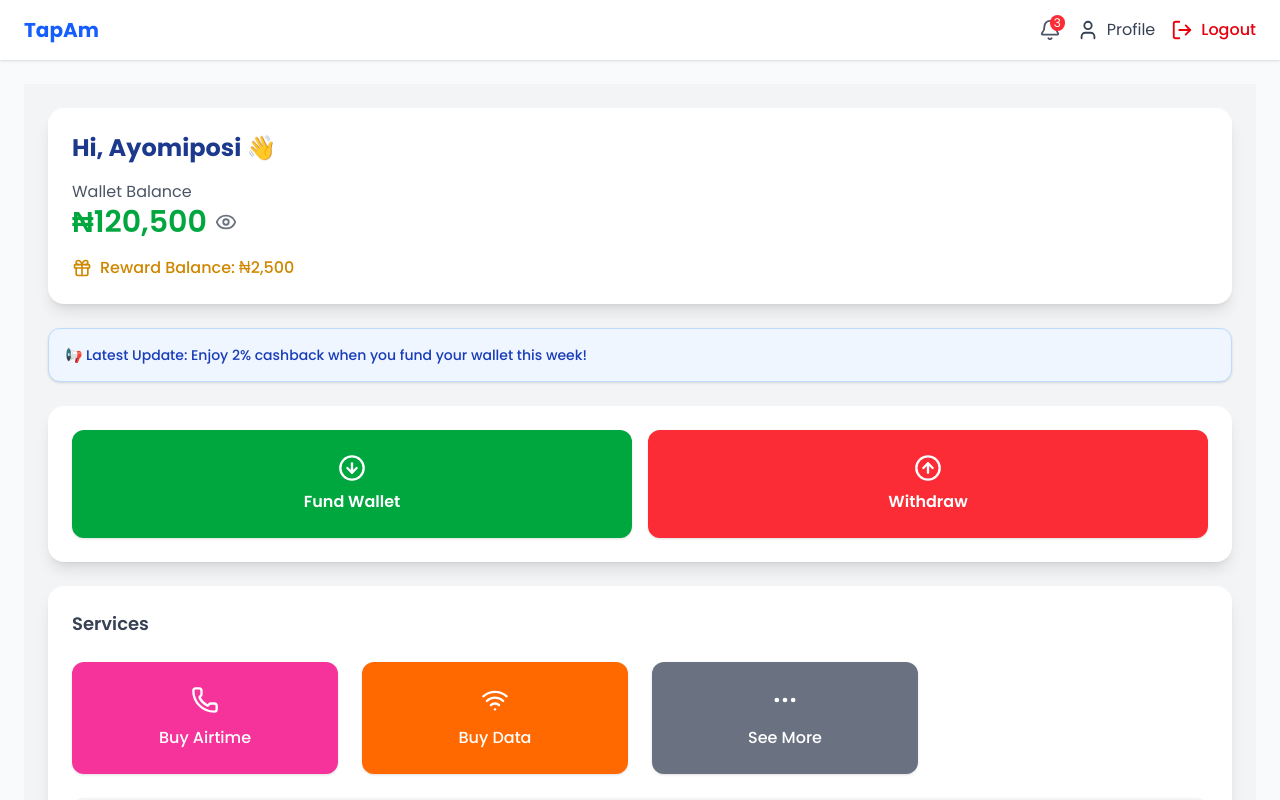
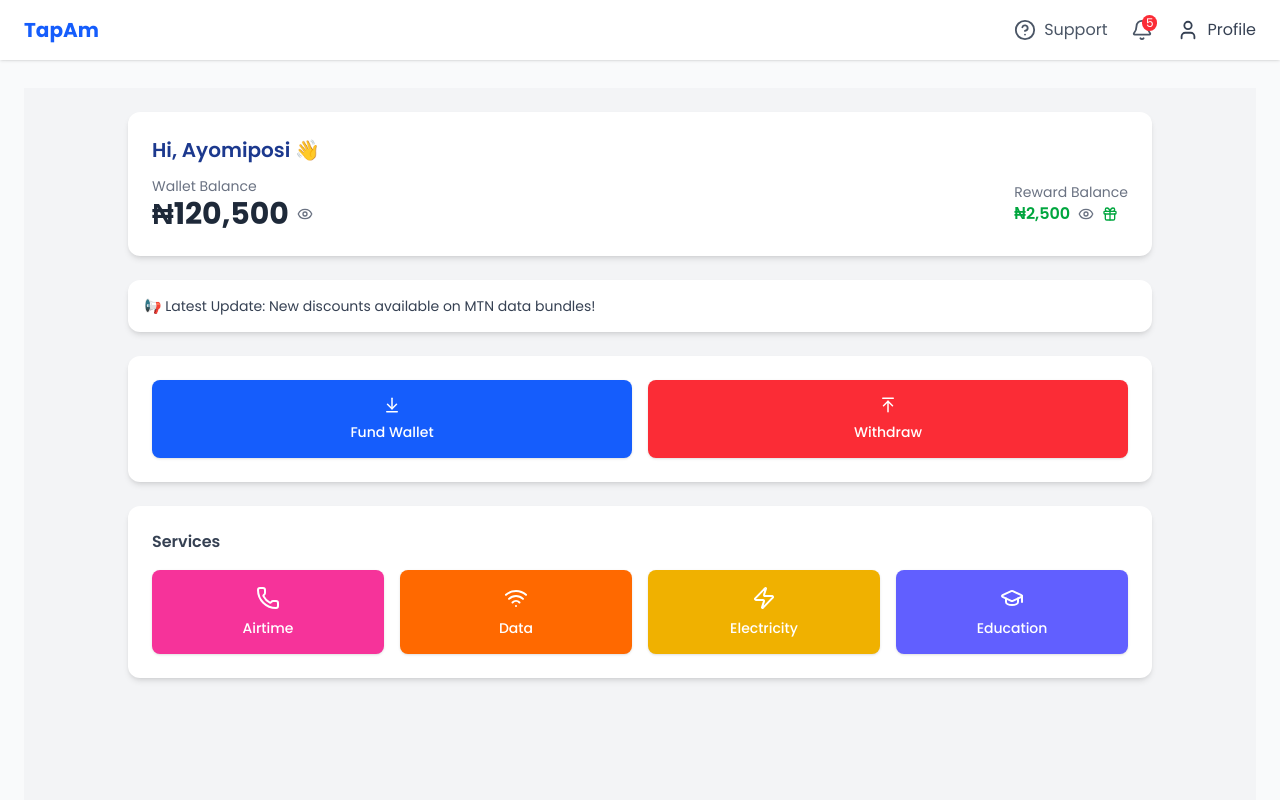
Before and after one commit to iamvenpolex/polexvtu, a Next.js app: page /dashboard in a window 1280 px wide. Shown: the top 800 px of the page. Built offline with nearby package versions, Linux system fonts and the light colour scheme.

Commit message:
addg dashboard

```diff
--- /dev/null
+++ b/app/dashboard/components/Navbar.tsx
@@ -0,0 +1,91 @@
+"use client";
+
+import { useState, useEffect, useRef } from "react";
+import { Bell, User, LogOut, HelpCircle, Settings } from "lucide-react";
+import Link from "next/link";
+
+export default function Navbar() {
+  const [showProfileMenu, setShowProfileMenu] = useState(false);
+  const menuRef = useRef<HTMLDivElement>(null);
+
+  // Close dropdown when clicking outside
+  useEffect(() => {
+    const handleClickOutside = (event: MouseEvent) => {
+      if (menuRef.current && !menuRef.current.contains(event.target as Node)) {
+        setShowProfileMenu(false);
+      }
+    };
+    document.addEventListener("mousedown", handleClickOutside);
+    return () => document.removeEventListener("mousedown", handleClickOutside);
+  }, []);
+
+  return (
+    <>
+      <nav className="fixed top-0 left-0 w-full bg-white shadow px-6 py-4 flex items-center justify-between z-50">
+        {/* Logo / Brand */}
+        <Link href="/dashboard" className="text-xl font-bold text-blue-600">
+          TapAm
+        </Link>
+
+        {/* Right side actions */}
+        <div className="flex items-center gap-6">
+          {/* Support */}
+          <Link
+            href="/dashboard/support"
+            className="flex items-center gap-2 text-gray-600 hover:text-blue-600"
+          >
+            <HelpCircle size={22} />
+            <span className="hidden sm:inline">Support</span>
+          </Link>
+
+          {/* Notifications */}
+          <button className="relative text-gray-600 hover:text-blue-600">
+            <Bell size={22} />
+            <span className="absolute -top-1 -right-1 bg-red-500 text-white text-xs px-1 rounded-full">
+              5
+            </span>
+          </button>
+
+          {/* Profile Dropdown */}
+          <div className="relative" ref={menuRef}>
+            <button
+              onClick={() => setShowProfileMenu(!showProfileMenu)}
+              className="flex items-center gap-2 text-gray-700 hover:text-blue-600"
+            >
+              <User size={22} />
+              <span className="hidden sm:inline">Profile</span>
+            </button>
+
+            {showProfileMenu && (
+              <div className="absolute right-0 mt-2 w-48 bg-white rounded-lg shadow-lg border p-2 z-50">
+                <Link
+                  href="/dashboard/profile"
+                  className="flex items-center gap-2 px-3 py-2 text-gray-700 hover:bg-gray-100 rounded"
+                >
+                  <User size={18} />
+                  View Profile
+                </Link>
+
+                <Link
+                  href="/dashboard/settings"
+                  className="flex items-center gap-2 px-3 py-2 text-gray-700 hover:bg-gray-100 rounded"
+                >
+                  <Settings size={18} />
+                  Account Settings
+                </Link>
+
+                <button className="flex items-center gap-2 px-3 py-2 w-full text-left text-red-600 hover:bg-gray-100 rounded">
+                  <LogOut size={18} />
+                  Logout
+                </button>
+              </div>
+            )}
+          </div>
+        </div>
+      </nav>
+
+      {/* Spacer so content isn’t hidden behind fixed navbar */}
+      <div className="h-16"></div>
+    </>
+  );
+}
--- a/app/dashboard/layout.tsx
+++ b/app/dashboard/layout.tsx
@@ -1,43 +1,13 @@
-// app/dashboard/layout.tsx
 "use client";
 
 import { ReactNode } from "react";
-import { Bell, User, LogOut } from "lucide-react";
-import Link from "next/link";
+import Navbar from "./components/Navbar";
 
 export default function DashboardLayout({ children }: { children: ReactNode }) {
   return (
     <div className="min-h-screen flex flex-col bg-gray-50">
       {/* Navbar */}
-      <nav className="bg-white shadow px-6 py-4 flex items-center justify-between">
-        {/* Logo / Brand */}
-        <Link href="/dashboard" className="text-xl font-bold text-blue-600">
-          TapAm
-        </Link>
-
-        {/* Right side actions */}
-        <div className="flex items-center gap-4">
-          <button className="relative text-gray-600 hover:text-blue-600">
-            <Bell size={22} />
-            <span className="absolute -top-1 -right-1 bg-red-500 text-white text-xs px-1 rounded-full">
-              3
-            </span>
-          </button>
-
-          <Link
-            href="/dashboard/profile"
-            className="flex items-center gap-2 text-gray-700 hover:text-blue-600"
-          >
-            <User size={22} />
-            <span className="hidden sm:inline">Profile</span>
-          </Link>
-
-          <button className="flex items-center gap-2 text-red-600 hover:text-red-700 font-medium">
-            <LogOut size={22} />
-            <span className="hidden sm:inline">Logout</span>
-          </button>
-        </div>
-      </nav>
+      <Navbar />
 
       {/* Page Content */}
       <main className="flex-1 p-6">{children}</main>
--- a/app/dashboard/page.tsx
+++ b/app/dashboard/page.tsx
@@ -2,143 +2,133 @@
 
 import { useState } from "react";
 import {
-  Wallet,
   Wifi,
-  Settings,
   Phone,
-  MoreHorizontal,
   Eye,
   EyeOff,
   Gift,
-  ArrowDownCircle,
-  ArrowUpCircle,
+  ArrowDownToLine,
+  ArrowUpToLine,
+  Zap,
+  GraduationCap,
 } from "lucide-react";
 import Link from "next/link";
 
 export default function DashboardPage() {
+  const [showBalance, setShowBalance] = useState(true);
+  const [showReward, setShowReward] = useState(true);
+
   const user = {
     name: "Ayomiposi Adejorin",
-    walletBalance: 120500,
-    rewardBalance: 2500,
+    balance: 120500,
+    reward: 2500,
   };
 
-  const [showBalance, setShowBalance] = useState(true);
-
-  const firstName = user.name.split(" ")[0]; // Get first name
-
   return (
-    <div className="min-h-screen bg-gray-100 p-6 space-y-6">
-      {/* Increased width from max-w-5xl → max-w-7xl */}
-      <div className="max-w-7xl mx-auto space-y-6">
-        {/* Top Dashboard: Greeting + Wallet & Reward */}
-        <div className="bg-white rounded-2xl shadow-lg p-6">
-          <h1 className="text-2xl font-bold text-blue-900">
-            Hi, {firstName} 👋
+    <div className="min-h-screen bg-gray-100 p-3 sm:p-6">
+      {/* Reduced large screen width but mobile stays edge-to-edge */}
+      <div className="max-w-5xl mx-auto space-y-4 sm:space-y-6">
+        {/* Wallet Dashboard */}
+        <div className="bg-white rounded-xl shadow-md p-3 sm:p-6">
+          <div className="flex items-center justify-between">
+            <h1 className="text-base sm:text-xl font-semibold text-blue-900">
+              Hi, {user.name.split(" ")[0]} 👋
             </h1>
+          </div>
 
           {/* Wallet Balance */}
-          <div className="mt-4 flex items-center justify-between">
+          <div className="mt-3 flex items-center justify-between">
             <div>
-              <p className="text-gray-600">Wallet Balance</p>
-              <h2 className="text-3xl font-semibold text-green-600 flex items-center gap-2">
-                {showBalance
-                  ? `₦${user.walletBalance.toLocaleString()}`
-                  : "••••••"}
+              <p className="text-gray-500 text-xs sm:text-sm">Wallet Balance</p>
+              <h2 className="text-xl sm:text-3xl font-bold text-gray-800 flex items-center gap-2">
+                {showBalance ? `₦${user.balance.toLocaleString()}` : "****"}
                 <button
                   onClick={() => setShowBalance(!showBalance)}
                   className="text-gray-500 hover:text-gray-700"
                 >
-                  {showBalance ? <Eye size={22} /> : <EyeOff size={22} />}
+                  {showBalance ? <Eye size={16} /> : <EyeOff size={16} />}
                 </button>
               </h2>
             </div>
+
+            <div className="text-right">
+              <p className="text-gray-500 text-xs sm:text-sm">Reward Balance</p>
+              <div className="flex items-center gap-2 text-green-600 font-semibold text-sm sm:text-base">
+                {showReward ? `₦${user.reward.toLocaleString()}` : "****"}
+                <button
+                  onClick={() => setShowReward(!showReward)}
+                  className="text-gray-500 hover:text-gray-700"
+                >
+                  {showReward ? <Eye size={16} /> : <EyeOff size={16} />}
+                </button>
+                <Gift size={16} />
               </div>
-
-          {/* Reward Balance */}
-          <div className="mt-4 flex items-center gap-2 text-yellow-600 font-medium">
-            <Gift size={20} />
-            Reward Balance: ₦{user.rewardBalance.toLocaleString()}
+            </div>
           </div>
         </div>
 
-        {/* News & Updates Section */}
-        <div className="bg-blue-50 border border-blue-200 rounded-xl shadow p-4 text-blue-800 text-sm font-medium">
-          📢 Latest Update: Enjoy 2% cashback when you fund your wallet this
-          week!
+        {/* Updates Section */}
+        <div className="bg-white rounded-xl shadow-md p-2 sm:p-4">
+          <p className="text-xs sm:text-sm text-gray-700">
+            📢 Latest Update: New discounts available on MTN data bundles!
+          </p>
         </div>
 
-        {/* Fund & Withdraw Section */}
-        <div className="bg-white rounded-2xl shadow-lg p-6 grid grid-cols-2 gap-4">
+        {/* Fund & Withdraw */}
+        <div className="bg-white rounded-xl shadow-md p-3 sm:p-6">
+          <div className="grid grid-cols-2 gap-3 sm:gap-4">
             <Link
               href="/dashboard/wallet/fund"
-            className="flex flex-col items-center justify-center gap-2 bg-green-600 hover:bg-green-700 text-white font-semibold py-6 rounded-xl shadow transition"
+              className="flex flex-col items-center justify-center gap-1 sm:gap-2 bg-blue-600 hover:bg-blue-700 text-white font-medium py-2 sm:py-4 rounded-lg shadow text-xs sm:text-sm"
             >
-            <ArrowDownCircle size={28} />
+              <ArrowDownToLine size={18} />
               Fund Wallet
             </Link>
             <Link
               href="/dashboard/wallet/withdraw"
-            className="flex flex-col items-center justify-center gap-2 bg-red-500 hover:bg-red-600 text-white font-semibold py-6 rounded-xl shadow transition"
+              className="flex flex-col items-center justify-center gap-1 sm:gap-2 bg-red-500 hover:bg-red-600 text-white font-medium py-2 sm:py-4 rounded-lg shadow text-xs sm:text-sm"
             >
-            <ArrowUpCircle size={28} />
+              <ArrowUpToLine size={18} />
               Withdraw
-          </Link>
-        </div>
-
-        {/* Services Section */}
-        <div className="bg-white rounded-2xl shadow-lg p-6 space-y-6">
-          <h2 className="text-lg font-semibold text-gray-700">Services</h2>
-
-          {/* Service Shortcuts */}
-          <div className="grid grid-cols-2 sm:grid-cols-4 gap-6">
-            <Link
-              href="/dashboard/airtime"
-              className="flex flex-col items-center gap-3 bg-pink-500 hover:bg-pink-600 text-white font-medium py-6 rounded-xl shadow transition"
-            >
-              <Phone size={28} />
-              Buy Airtime
-            </Link>
-            <Link
-              href="/dashboard/data"
-              className="flex flex-col items-center gap-3 bg-orange-500 hover:bg-orange-600 text-white font-medium py-6 rounded-xl shadow transition"
-            >
-              <Wifi size={28} />
-              Buy Data
-            </Link>
-            <Link
-              href="/dashboard/more"
-              className="flex flex-col items-center gap-3 bg-gray-500 hover:bg-gray-600 text-white font-medium py-6 rounded-xl shadow transition"
-            >
-              <MoreHorizontal size={28} />
-              See More
-            </Link>
-          </div>
-
-          {/* Ads Section */}
-          <div className="bg-gray-100 rounded-xl shadow flex items-center justify-between p-4">
-            <img
-              src="/ads1.jpg"
-              alt="Ad Banner"
-              className="h-20 w-auto rounded-lg object-cover"
-            />
-            <Link
-              href="/dashboard/more"
-              className="bg-blue-600 hover:bg-blue-700 text-white font-semibold px-6 py-2 rounded-lg shadow transition"
-            >
-              Go
             </Link>
           </div>
         </div>
 
-        {/* Settings */}
-        <div className="bg-white rounded-2xl shadow-lg p-6">
+        {/* Services Section */}
+        <div className="bg-white rounded-xl shadow-md p-3 sm:p-6 space-y-4">
+          <h2 className="text-sm sm:text-base font-semibold text-gray-700">
+            Services
+          </h2>
+          <div className="grid grid-cols-2 sm:grid-cols-4 gap-3 sm:gap-4">
             <Link
-            href="/dashboard/settings"
-            className="inline-flex items-center gap-2 text-gray-700 hover:text-gray-900 font-medium"
+              href="/dashboard/airtime"
+              className="flex flex-col items-center gap-1 sm:gap-2 bg-pink-500 hover:bg-pink-600 text-white font-medium py-2 sm:py-4 rounded-lg shadow transition text-xs sm:text-sm"
             >
-            <Settings size={22} />
-            Account Settings
+              <Phone className="w-5 h-5 sm:w-6 sm:h-6" />
+              Airtime
             </Link>
+            <Link
+              href="/dashboard/data"
+              className="flex flex-col items-center gap-1 sm:gap-2 bg-orange-500 hover:bg-orange-600 text-white font-medium py-2 sm:py-4 rounded-lg shadow transition text-xs sm:text-sm"
+            >
+              <Wifi className="w-5 h-5 sm:w-6 sm:h-6" />
+              Data
+            </Link>
+            <Link
+              href="/dashboard/electricity"
+              className="flex flex-col items-center gap-1 sm:gap-2 bg-yellow-500 hover:bg-yellow-600 text-white font-medium py-2 sm:py-4 rounded-lg shadow transition text-xs sm:text-sm"
+            >
+              <Zap className="w-5 h-5 sm:w-6 sm:h-6" />
+              Electricity
+            </Link>
+            <Link
+              href="/dashboard/education"
+              className="flex flex-col items-center gap-1 sm:gap-2 bg-indigo-500 hover:bg-indigo-600 text-white font-medium py-2 sm:py-4 rounded-lg shadow transition text-xs sm:text-sm"
+            >
+              <GraduationCap className="w-5 h-5 sm:w-6 sm:h-6" />
+              Education
+            </Link>
+          </div>
         </div>
       </div>
     </div>
```
Lines whose indentation alone changed are shown as unchanged.
